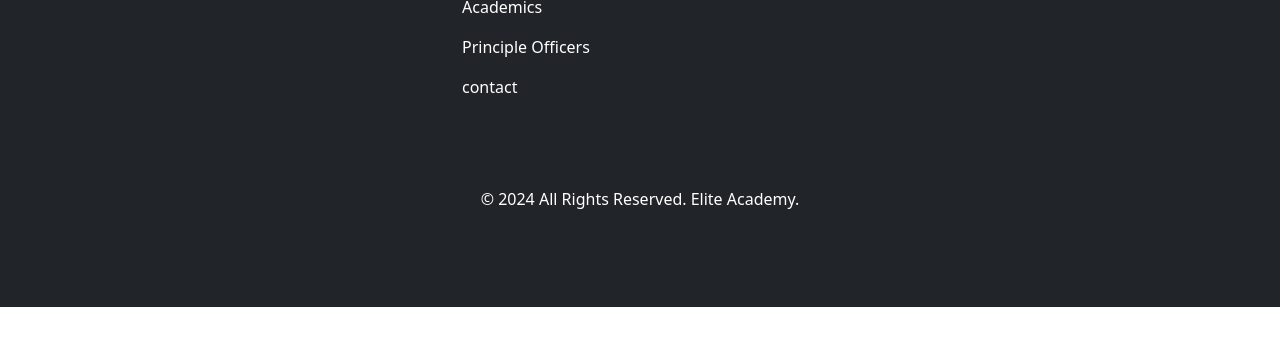
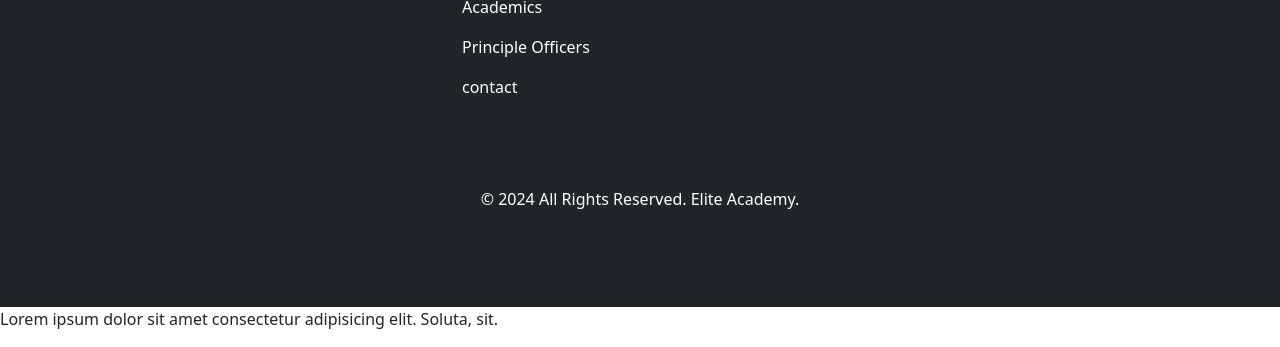
Before and after one commit to Umar-Abass/eliteacademy2, a plain HTML site: page contact.html in a window 1280 px wide. Shown: the part 1084-1431 px from the top of the page. Before the commit the page ends 1391 px from the top, so only its background shows below. Drawn offline with Linux system fonts and the light colour scheme.

Commit message:
Added a P tag

```diff
--- a/contact.html
+++ b/contact.html
@@ -186,6 +186,10 @@
     <!-- Footer End -->
 
 
+    <p>
+        Lorem ipsum dolor sit amet consectetur adipisicing elit. Soluta, sit.
+    </p>
+
     <script src="assets/js/bootstrap.bundle.min.js"></script>
 </body>
 
```
